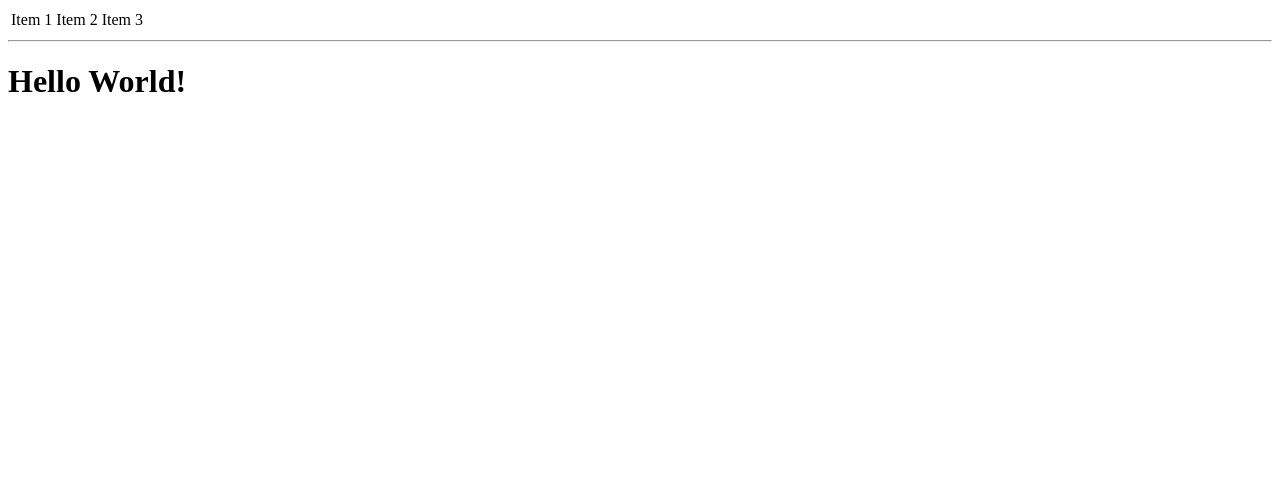
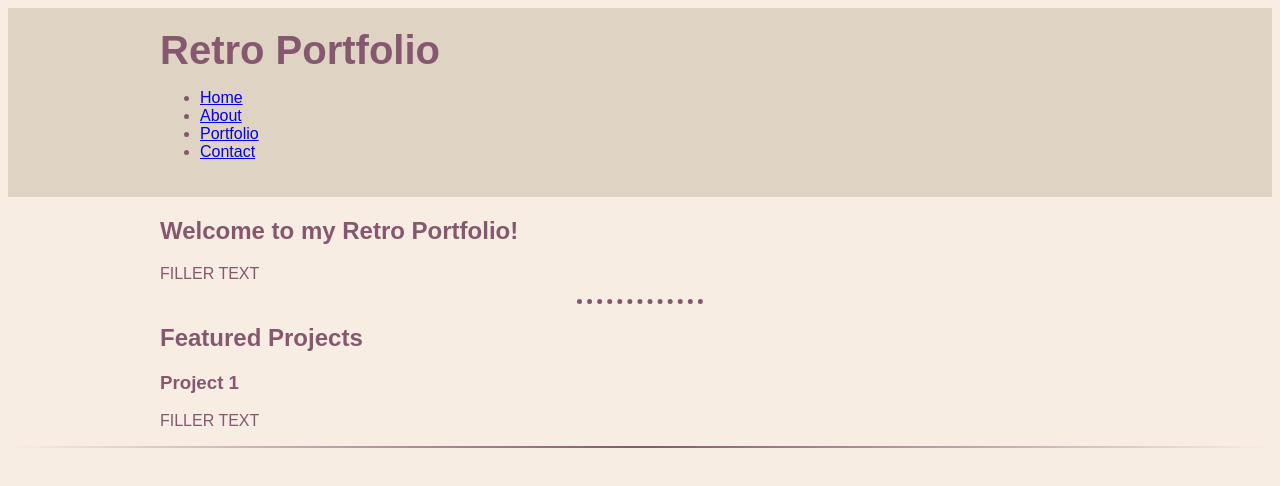
Before and after one commit to bryancgarry/bryancgarry.github.io, a plain HTML site: page index.html in a window 1280 px wide. Drawn offline with Linux system fonts and the light colour scheme.

Commit message:
Added Initial HTML And CSS Structure

```diff
--- /dev/null
+++ b/css/styles.css
@@ -0,0 +1,46 @@
+/*
+COLOR PALLETES
+#F8EDE3     #181D31
+#DFD3C3     #678983
+#D0B8A8     #E6DDC4
+#85586F     #F0E9D2
+ */
+
+
+/* Global Styles */
+body {
+    background-color: #F8EDE3;
+    color: #85586F;
+    font-family: Arial, sans-serif;
+}
+
+.container {
+    max-width: 960px;
+    margin: 0 auto;
+    padding: 0 20px;
+}
+
+.hr-style-one {
+    background-color: none;
+    border-style: dotted none none;
+    border-color: #85586F;
+    border-width: 5px;
+    width: 10%;
+}
+
+.hr-style-two {
+    border: 0;
+    height: 2px;
+    background-image: linear-gradient(to right, rgba(0, 0, 0, 0), #85586F, rgba(0, 0, 0, 0));
+}
+
+/* Header styles */
+header {
+    background-color: #DFD3C3;
+    padding: 20px 0;
+}
+
+header h1 {
+    font-size: 2.5rem;
+    margin: 0;
+}
--- a/index.html
+++ b/index.html
@@ -2,21 +2,48 @@
 <html lang="en">
     <head>
         <meta charset="UTF-8">
+        <meta name="viewport" content="width=device-width, initial-scale=1.0">
         <title>Bryan Garry</title>
+        <link rel="stylesheet" href="css/styles.css">
     </head>
 
     <body>
-        <table>
-            <tr>
-                <td>Item 1</td>
-                <td>Item 2</td>
-                <td>Item 3</td>
-            </tr>
-        </table>
 
-        <hr>
+        <header>
+            <div class="container">
+                <h1>Retro Portfolio</h1>
+                <nav>
+                    <ul>
+                        <li><a href="#">Home</a></li>
+                        <li><a href="#">About</a></li>
+                        <li><a href="#">Portfolio</a></li>
+                        <li><a href="#">Contact</a></li>
+                    </ul>
+                </nav>
+            </div>
+        </header>
 
-        <h1>Hello World!</h1>
+
+        <section class="intro">
+            <div class="container">
+                <h2>Welcome to my Retro Portfolio!</h2>
+                <p>FILLER TEXT</p>
+            </div>
+        </section>
+
+        <hr class="hr-style-one">
+
+        <section class="featured-projects">
+            <div class="container">
+                <h2>Featured Projects</h2>
+                <div class="project">
+                    <h3>Project 1</h3>
+                    <p>FILLER TEXT</p>
+                </div>
+            </div>
+        </section>
+
+        <hr class="hr-style-two">
 
     </body>
 </html>
```
